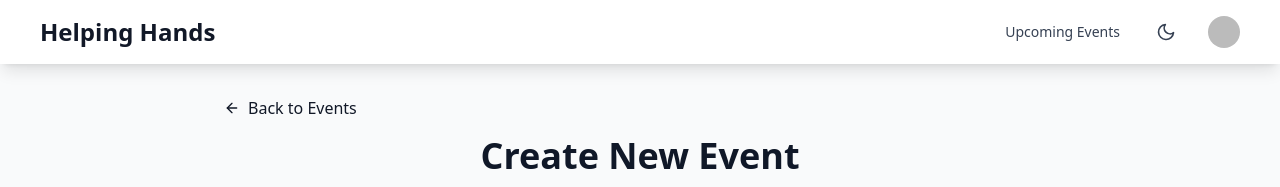
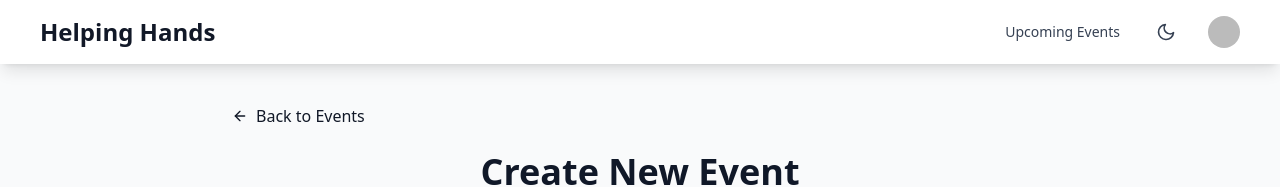
Before and after one commit to MaahinSK/Helping-Hands-V2, a React (Vite) app: page /create-event in a window 1280 px wide. Shown: the top 187 px of the page. Built offline with nearby package versions, Linux system fonts and the light colour scheme; no server answers; sample sign-in values are in the browser's storage.

Commit message:
veent form fix

```diff
--- a/src/components/Events/EventForm.jsx
+++ b/src/components/Events/EventForm.jsx
@@ -295,7 +295,7 @@ const EventForm = ({ event, onSubmit, loading }) => {
         <button
           type="submit"
           disabled={loading}
-          className="w-full bg-primary-600 hover:bg-primary-700 text-white font-medium py-3 px-4 rounded-lg transition-colors duration-300 disabled:opacity-50 disabled:cursor-not-allowed flex items-center justify-center"
+          className="w-full bg-primary-600 p-2 hover:bg-gray-500 text-white font-medium py-3 px-4 rounded-lg transition-colors duration-300 disabled:opacity-50 disabled:cursor-not-allowed flex items-center justify-center"
         >
           {loading ? (
             <Spinner size="sm" />
--- a/src/pages/Events/CreateEvent.jsx
+++ b/src/pages/Events/CreateEvent.jsx
@@ -59,14 +59,14 @@ const CreateEvent = () => {
         <div className="mb-8">
           <Link
             to="/events"
-            className="inline-flex items-center text-primary-600 dark:text-primary-400 hover:text-primary-700 dark:hover:text-primary-300 mb-4 transition-colors"
+            className="inline-flex p-2 rounded-lg hover:bg-gray-500 items-center text-primary-600 dark:text-primary-400 hover:text-primary-700 dark:hover:text-primary-300 mb-4 transition-colors"
           >
             <FiArrowLeft className="w-4 h-4 mr-2" />
             Back to Events
           </Link>
 
           <div className="text-center">
-            <h1 className="text-3xl md:text-4xl font-bold text-gray-900 dark:text-white mb-4">
+            <h1 className="text-3xl  md:text-4xl font-bold text-gray-900 dark:text-white mb-4">
               Create New Event
             </h1>
             <p className="text-xl text-gray-600 dark:text-gray-300 max-w-2xl mx-auto">
```
